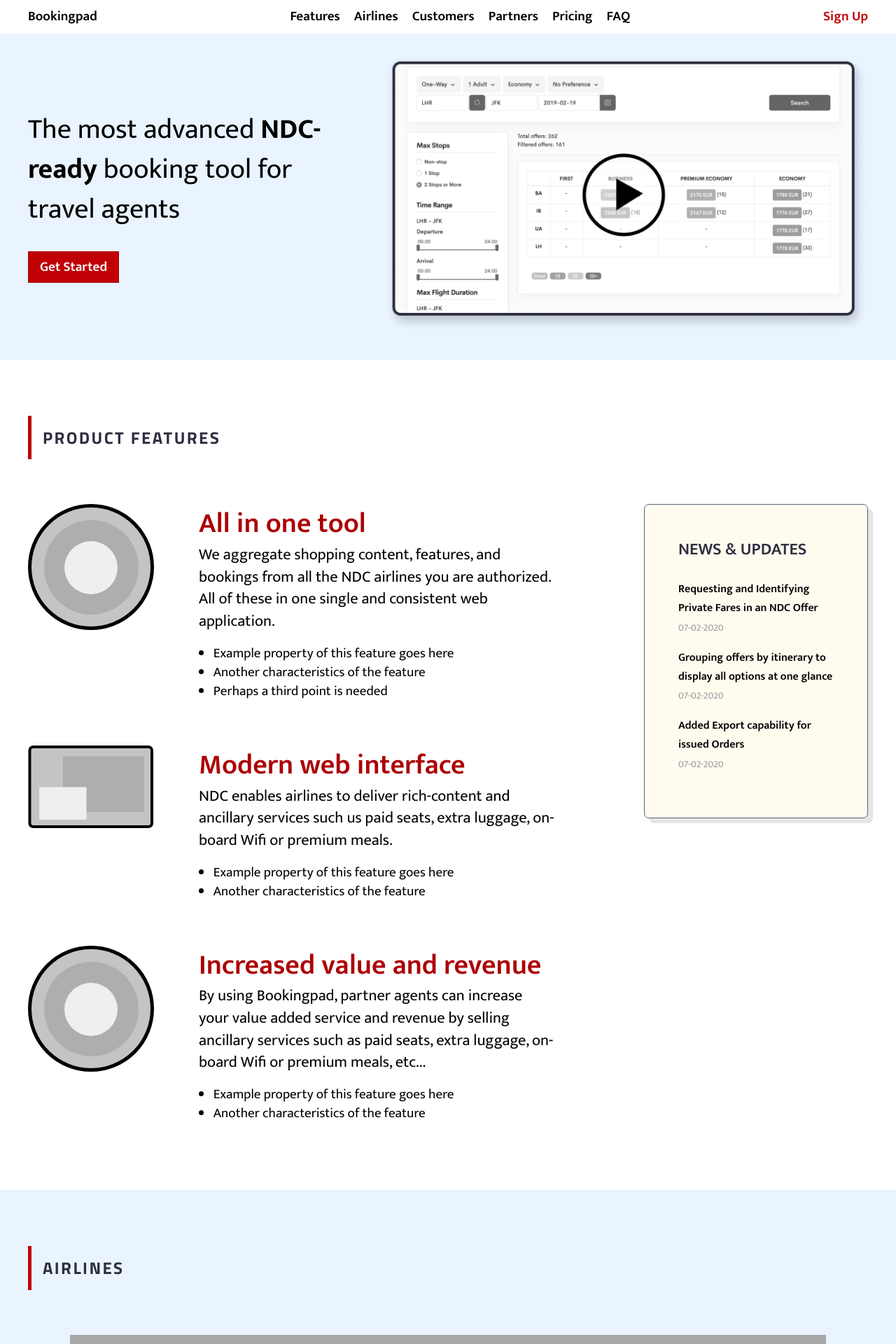
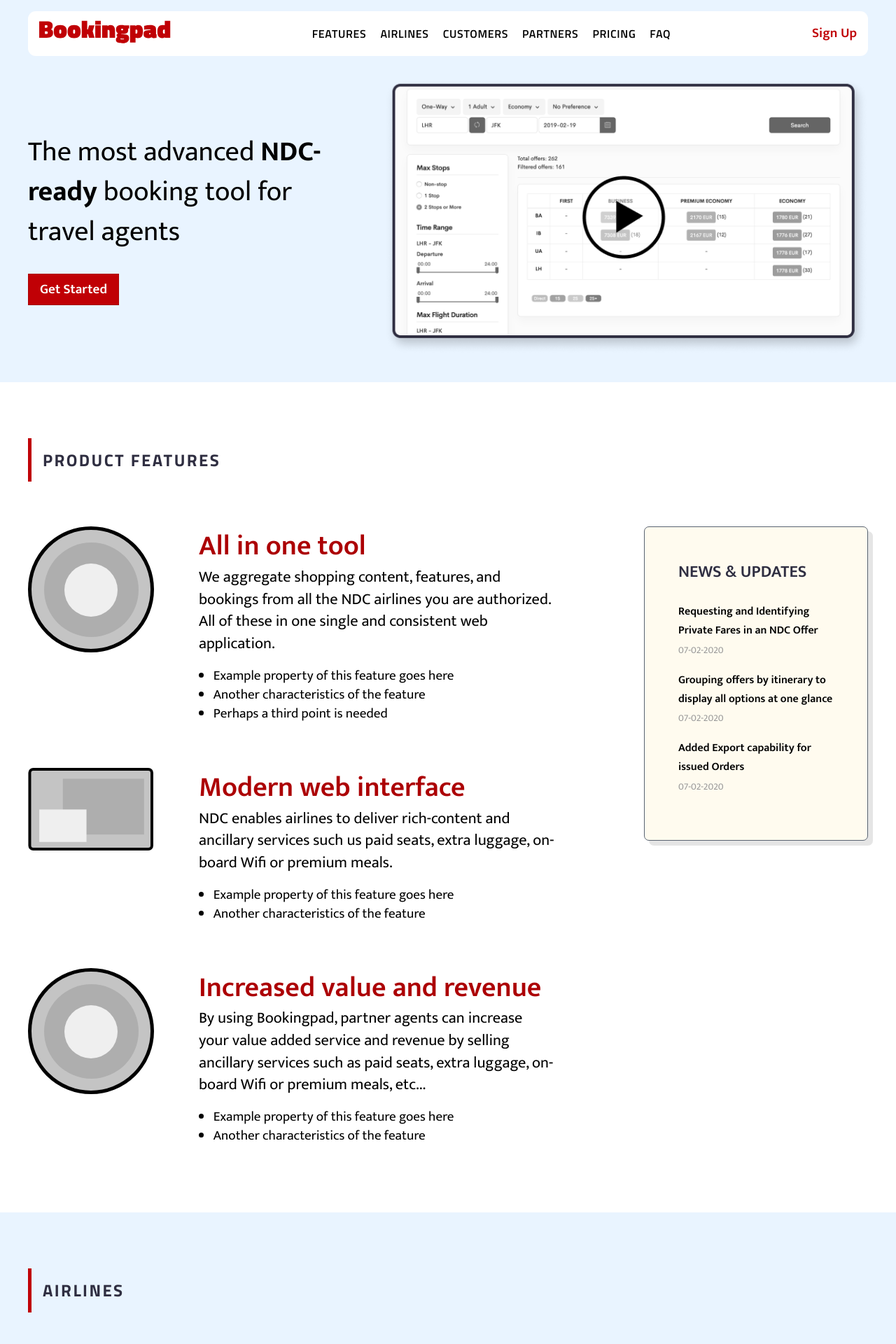
Before and after one commit to tripsimian-labs/bookingpad-web, a Jekyll site: the page built from index.md, in a window 1280 px wide. Shown: the top 1920 px of the page at 70% size. Built offline with Jekyll 4.4.1, drawn with Linux system fonts in a browser that asks for light colours.

Commit message:
Stylr siteHeader

```diff
--- a/_layouts/main.html
+++ b/_layouts/main.html
@@ -9,7 +9,7 @@
       <div id="siteHeader">
         <div id="siteName">
           <a href="" class="siteLogo">
-            Bookingpad
+            <img src="/assets/images/logoBookingpad.svg" alt="">
           </a>
         </div>
         <div class="siteNavigation">
--- a/_sass/faq.scss
+++ b/_sass/faq.scss
@@ -9,7 +9,7 @@
   }
 
   &Item {
-    padding: 2rem 0;
+    padding: 0 0 2rem;
     break-inside: avoid;
 
     h4 {
--- a/_sass/layout.scss
+++ b/_sass/layout.scss
@@ -51,6 +51,11 @@
   }
 
   &Item {
+    font-family: Titillium Web;
+    font-size: 1rem;
+    font-weight: 600;
+    text-transform: uppercase;
+    letter-spacing: .04rem;
     @media only screen and (min-width: 760px) {
       display: flex;
     }
@@ -60,21 +65,29 @@
   }
 }
 
+#regionHeader {
+  background-color: #e9f4ff;
+  padding-top: 1rem;
+}
+
 #siteHeader {
   display: flex;
   align-items: center;
+  background-color: white;
 
   @media only screen and (min-width: 960px) {
     position: relative;
     min-height: 48px;
-    max-height: 68px;
     justify-content: space-between;
+    padding: .5rem 1rem;
+    border-radius: 11px;
   }
 }
 
 #siteName {
   display: flex;
   align-items: center;
+  line-height: 1;
 }
 
 .sectionHeading {
```
Also changed, not shown: assets/images/logoBookingpad.svg (added).
